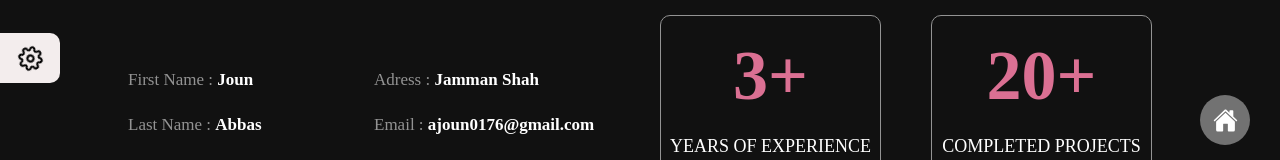
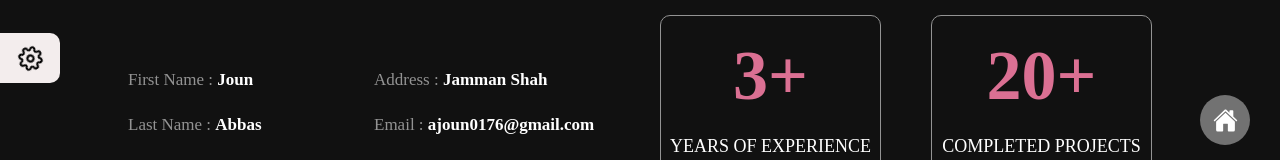
Before and after one commit to Jounabbas/My_Portfolio, a React (Create React App) app: page /about in a window 1280 px wide. Shown: the part 167-327 px from the top of the page. Built offline with nearby package versions, Linux system fonts and the light colour scheme.

Commit message:
Update About.js

```diff
--- a/src/component/About.js
+++ b/src/component/About.js
@@ -54,7 +54,7 @@ const About = () => {
 
           <div className="about_me">
             <p>
-              Adress :{" "}
+              Address :{" "}
               <span style={mode ? { color: "white" } : { color: "#626262" }}>
                 Jamman Shah
               </span>
```
